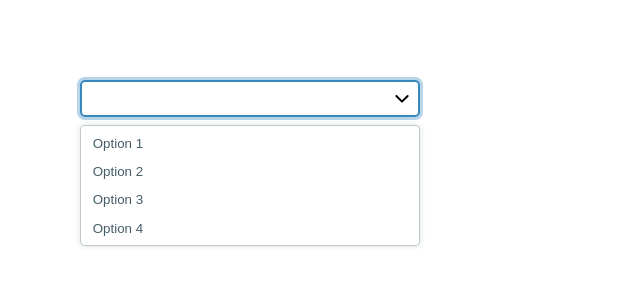
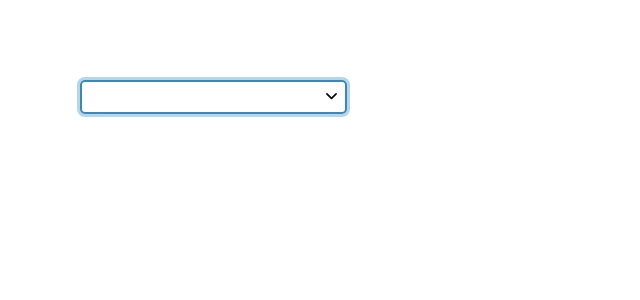
Before and after one commit to javadtavakoli/lobox-challenge, a React (Create React App) app: page / in a window 1280 px wide. Shown: the top 300 px of the page, without its empty margins (0-640 px from the left). Built offline with nearby package versions, Linux system fonts and the light colour scheme.

Commit message:
added opened select

```diff
--- a/src/components/select/index.tsx
+++ b/src/components/select/index.tsx
@@ -6,20 +6,26 @@ const Select = (props: ISelectProps) => {
   const classes = useSelectStyles({ width: props.width });
   const [selectedItem, setSelectedItem] = useState("");
   const [inputValue, setInputValue] = useState("");
+  const [opened, setOpened] = useState(false);
   const onSelect = (option: ISelectOption) => {
     setSelectedItem(option.key);
     setInputValue(option.value);
+    setOpened(false);
   };
   return (
     <div className={classes.container}>
-      <div className={classes.inputContainer}>
+      <button
+        className={`${classes.inputContainer} ${opened && classes.opened}`}
+        onClick={() => setOpened((_opened) => !_opened)}
+      >
         <input
           value={inputValue}
           onChange={(e) => setInputValue(e.currentTarget.value)}
           className={classes.input}
         />
         <i></i>
-      </div>
+      </button>
+      {opened && (
         <div className={classes.optionsBox}>
           {props.options.map((i) => (
             <button
@@ -34,6 +40,7 @@ const Select = (props: ISelectProps) => {
             </button>
           ))}
         </div>
+      )}
     </div>
   );
 };
--- a/src/components/select/styles.ts
+++ b/src/components/select/styles.ts
@@ -6,19 +6,27 @@ const useSelectStyles = createUseStyles((theme: ThemeType) => ({
   container: {
     position: "relative",
   },
+  opened: {},
   inputContainer: (props: ISelectElementProps) => ({
     borderRadius: 5,
     outline: `3px solid ${theme.primaryColor}55`,
     border: `2px solid ${theme.primaryColor}ee`,
     padding: "0.5em",
     width: props.width,
+    background: "none",
+    cursor: "pointer",
     display: "flex",
     "& i": {
       width: "1em",
       height: "1em",
       background: "url(/assets/icons/arrow-down.svg) no-repeat center center",
-      backgroundSize: "contain"
+      backgroundSize: "contain",
+      transition: "transform 100ms"
+    },
+    "&$opened i": {
+      transform: "rotate(180deg)"
     }
+
   }),
   input: () => ({
     flex: 1,
```
Lines whose indentation alone changed are shown as unchanged.
